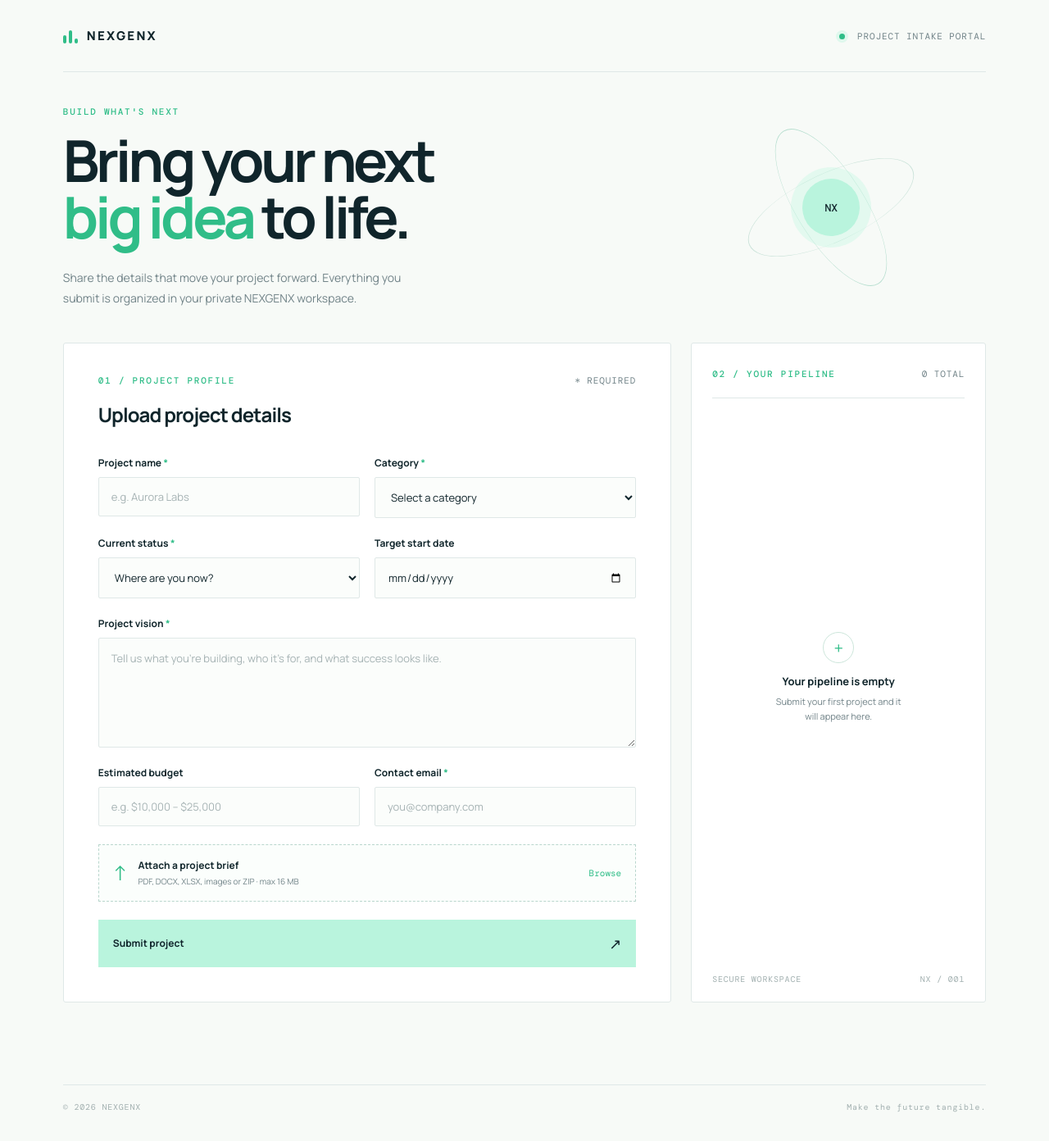
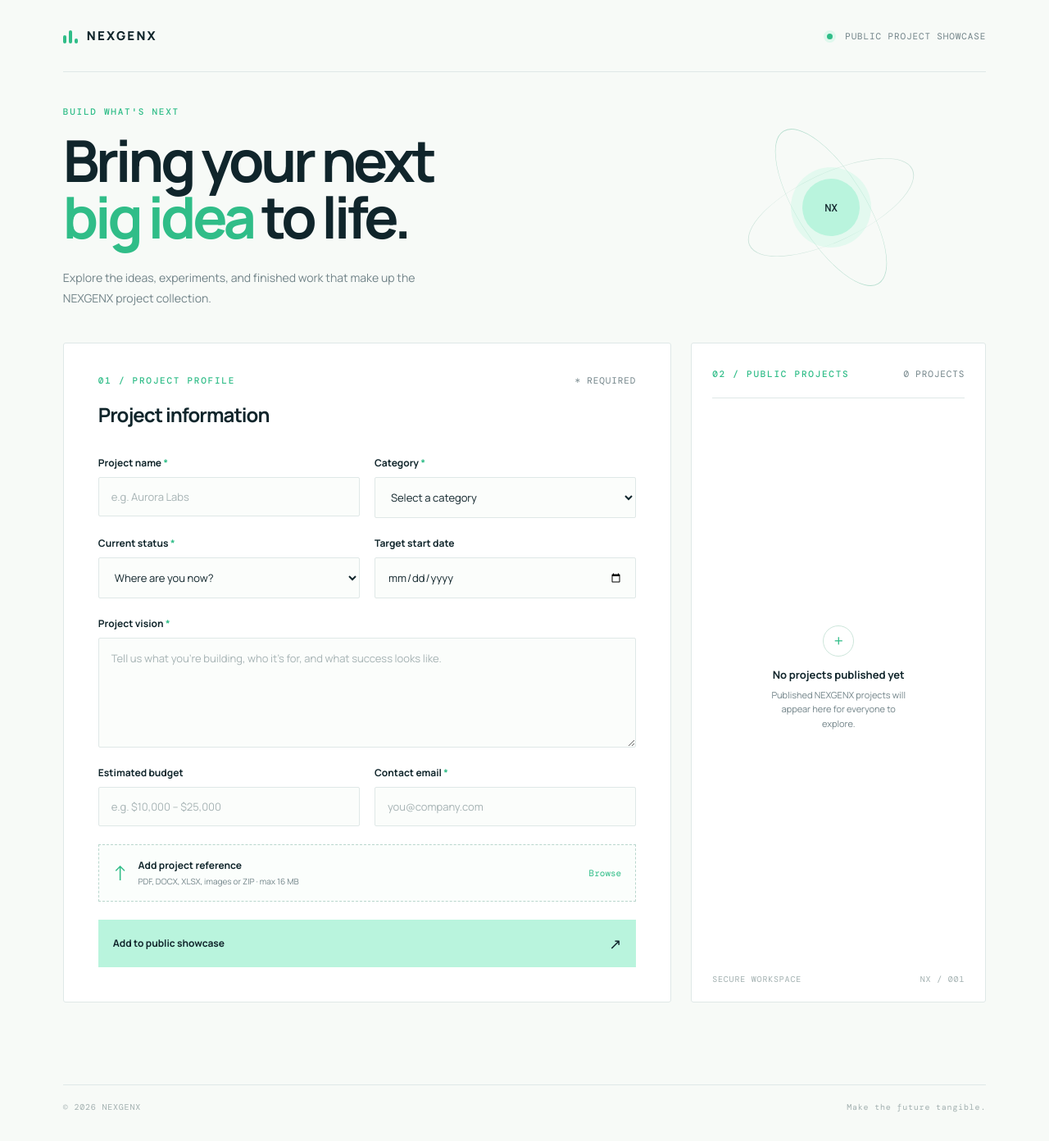
Before and after one commit to Pio-sgat/nexgenx, a Flask app: template templates/index.html in a window 1280 px wide. Shown: the whole page at 82% size. Run offline with Flask 3, Linux system fonts and the light colour scheme; the template is opened without the code that fills it, so the values that code supplies are empty.

Commit message:
Reframe site as public project showcase
Co-authored-by: Copilot App <223556219+Copilot@users.noreply.github.com>

```diff
--- a/app.py
+++ b/app.py
@@ -98,7 +98,7 @@ def upload_project():
             ),
         )
 
-    flash("Project details uploaded successfully.", "success")
+    flash("Project added to the public showcase.", "success")
     return redirect(url_for("index"))
 
 
--- a/templates/index.html
+++ b/templates/index.html
@@ -16,7 +16,7 @@
           <span class="brand-mark"><i></i><i></i><i></i></span>
           <span>NEXGENX</span>
         </a>
-        <div class="topbar-note"><span class="pulse"></span> Project intake portal</div>
+        <div class="topbar-note"><span class="pulse"></span> Public project showcase</div>
       </header>
 
       <main>
@@ -24,7 +24,7 @@
           <div>
             <p class="eyebrow">BUILD WHAT'S NEXT</p>
             <h1>Bring your next<br><em>big idea</em> to life.</h1>
-            <p class="hero-copy">Share the details that move your project forward. Everything you submit is organized in your private NEXGENX workspace.</p>
+            <p class="hero-copy">Explore the ideas, experiments, and finished work that make up the NEXGENX project collection.</p>
           </div>
           <div class="hero-orbit" aria-hidden="true">
             <div class="orbit orbit-one"></div>
@@ -48,7 +48,7 @@
             <div class="card-heading">
               <div>
                 <p class="eyebrow">01 / PROJECT PROFILE</p>
-                <h2>Upload project details</h2>
+                <h2>Project information</h2>
               </div>
               <span class="required-note">* Required</span>
             </div>
@@ -95,18 +95,18 @@
               </div>
               <label class="file-drop" for="attachment">
                 <span class="upload-icon">↑</span>
-                <span><strong>Attach a project brief</strong><small>PDF, DOCX, XLSX, images or ZIP · max 16 MB</small></span>
+                <span><strong>Add project reference</strong><small>PDF, DOCX, XLSX, images or ZIP · max 16 MB</small></span>
                 <input id="attachment" type="file" name="attachment" accept=".pdf,.doc,.docx,.xls,.xlsx,.png,.jpg,.jpeg,.zip">
                 <span class="browse">Browse</span>
               </label>
-              <button class="submit-button" type="submit"><span>Submit project</span><b>↗</b></button>
+              <button class="submit-button" type="submit"><span>Add to public showcase</span><b>↗</b></button>
             </form>
           </div>
 
           <aside class="side-panel">
             <div class="side-heading">
-              <p class="eyebrow">02 / YOUR PIPELINE</p>
-              <span class="project-count">{{ projects|length }} total</span>
+              <p class="eyebrow">02 / PUBLIC PROJECTS</p>
+              <span class="project-count">{{ projects|length }} projects</span>
             </div>
             {% if projects %}
               <div class="project-list">
@@ -124,8 +124,8 @@
             {% else %}
               <div class="empty-state">
                 <div class="empty-icon">+</div>
-                <h3>Your pipeline is empty</h3>
-                <p>Submit your first project and it will appear here.</p>
+                <h3>No projects published yet</h3>
+                <p>Published NEXGENX projects will appear here for everyone to explore.</p>
               </div>
             {% endif %}
             <div class="side-footer"><span>SECURE WORKSPACE</span><span>NX / 001</span></div>
```
Also changed, not shown: index.html (+9 -9 lines), README.md.
